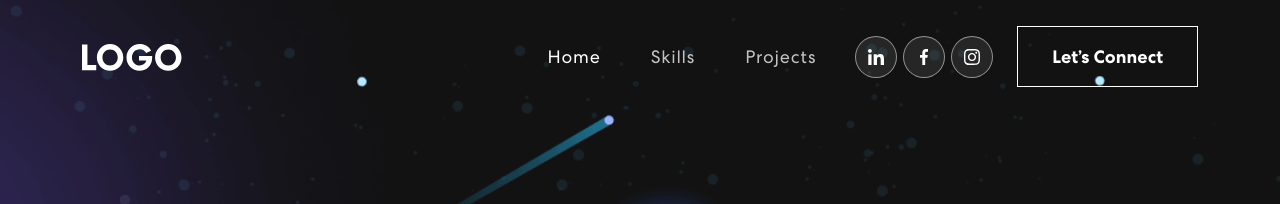
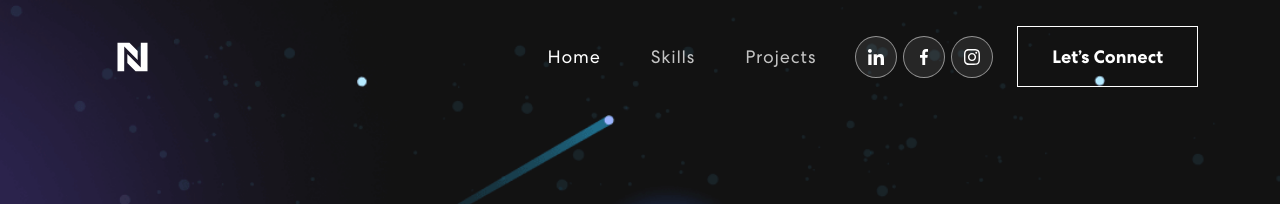
Before and after one commit to nisargparikh69/nis-portfolio, a React (Create React App) app: page / in a window 1280 px wide. Shown: the top 204 px of the page. Built offline with nearby package versions, Linux system fonts and the light colour scheme.

Commit message:
added logo.svg in header/footer

```diff
--- a/src/App.js
+++ b/src/App.js
@@ -4,6 +4,7 @@ import { Banner } from "./components/Banner";
 import { Skills } from "./components/Skills";
 import { Projects } from "./components/Projects";
 import { Contact } from "./components/Contact";
+import { Footer } from "./components/Footer";
 import "bootstrap/dist/css/bootstrap.min.css";
 
 function App() {
@@ -14,7 +15,7 @@ function App() {
       <Skills />
       <Projects />
       <Contact />
-      {/* <Footer /> */}
+      <Footer />
     </div>
   );
 }
--- a/src/components/Banner.js
+++ b/src/components/Banner.js
@@ -62,14 +62,7 @@ export const Banner = () => {
                     <span className="wrap">{text}</span>
                   </h1>
                   <p>I love machines... I can talk to them !</p>
-                  <button
-                    onClick={() => {
-                      window.scrollTo({
-                        top: document.body.scrollHeight,
-                        behavior: "smooth",
-                      });
-                    }}
-                  >
+                  <button onClick={() => (window.location.hash = "#connect")}>
                     Let's connect <ArrowRightCircle size={25} />
                   </button>
                 </div>
--- a/src/components/Footer.js
+++ b/src/components/Footer.js
@@ -9,10 +9,14 @@ export const Footer = () => {
   return (
     <footer className="footer">
       <Container>
-        <Row className="align-items-center">
-          <MailchimpForm />
+        <Row className="align-items-center py-5">
+          {/* <MailchimpForm /> */}
           <Col size={12} sm={6}>
-            <img src={logo} alt="Logo" />
+            <img
+              src={logo}
+              style={{ height: "30px", width: "35px" }}
+              alt="Logo"
+            />
           </Col>
           <Col size={12} sm={6} className="text-center text-sm-end">
             <div className="social-icon">
--- a/src/components/NavBar.js
+++ b/src/components/NavBar.js
@@ -33,8 +33,15 @@ export const NavBar = () => {
     <Router>
       <Navbar expand="md" className={scrolled ? "scrolled" : ""}>
         <Container>
-          <Navbar.Brand href="/">
-            <img src={logo} alt="N P" />
+          <Navbar.Brand
+            className="text-white font-weight-bold px-3 py-2 text-center"
+            href="/"
+          >
+            <img
+              src={logo}
+              style={{ height: "30px", width: "35px" }}
+              alt="N P"
+            />
           </Navbar.Brand>
           <Navbar.Toggle aria-controls="basic-navbar-nav">
             <span className="navbar-toggler-icon"></span>
```
Also changed, not shown: src/assets/img/logo.svg.
